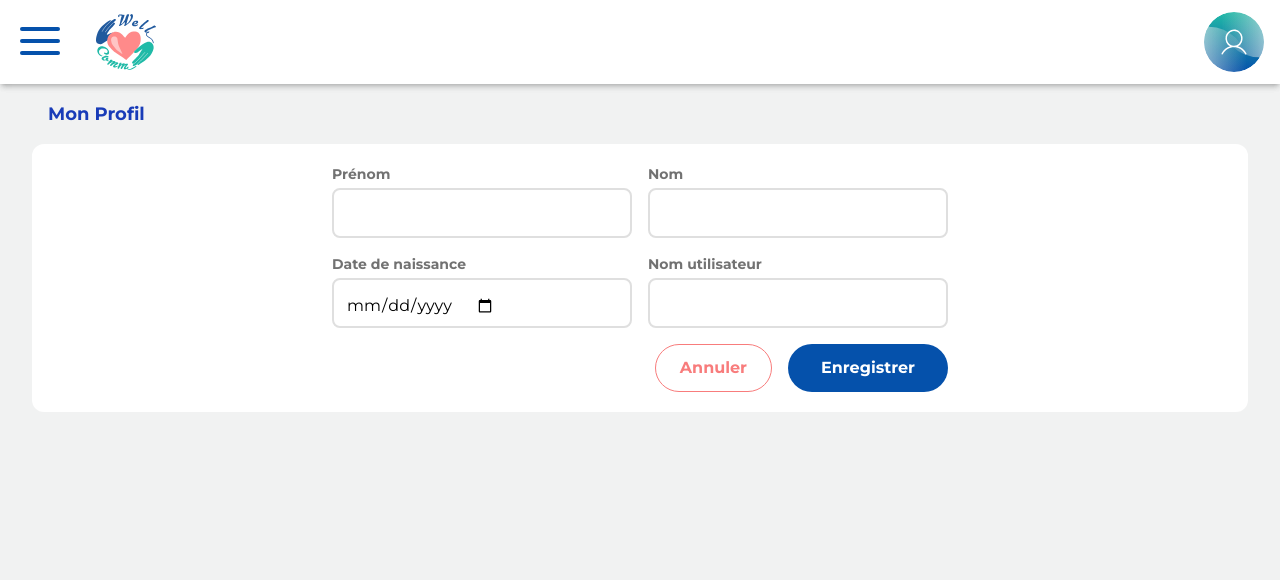
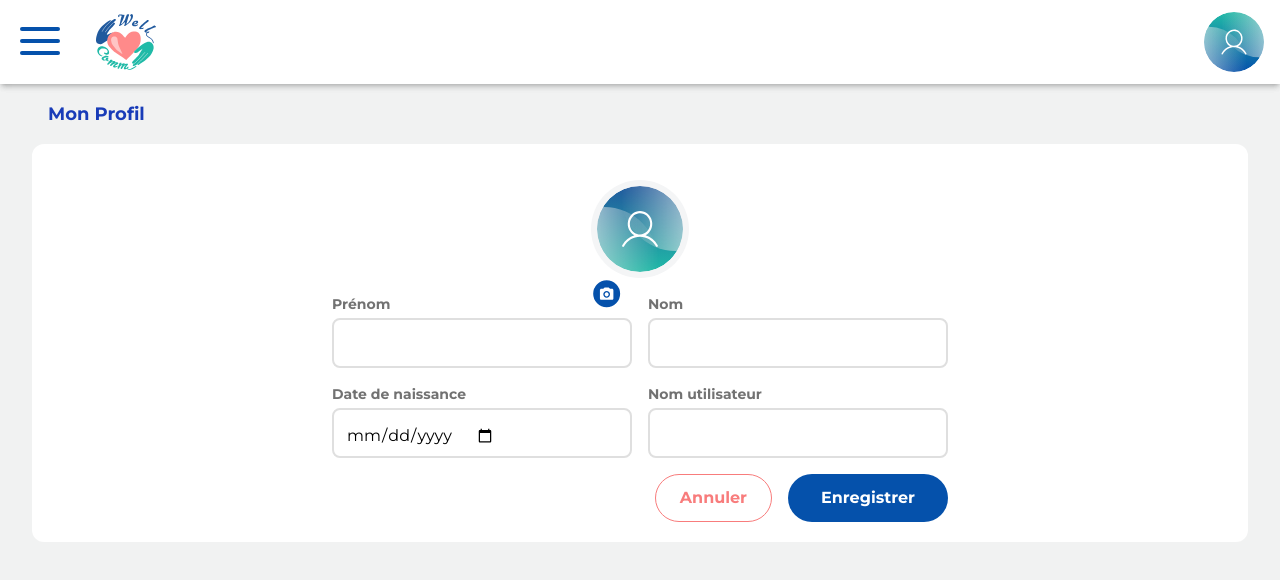
Before and after one commit to TheGamerFarmer/Well-Comm, a Next.js app in the folder site-web/: page /userSpace in a window 1280 px wide. Shown: the top 580 px of the page. Built offline with nearby package versions, Linux system fonts and the light colour scheme.

Commit message:
user profil
Signed-off-by: mieuphoriya <ledikoska12@gmail.com>

```diff
--- a/site-web/app/userSpace/page.tsx
+++ b/site-web/app/userSpace/page.tsx
@@ -1,13 +1,37 @@
 
 import HeaderLoged from "@/components/HeaderLoged";
 import {Button} from "@/components/ButtonMain";
+import Image from "next/image";
 
 export default function UserSpace() {
     return (
 
 <div className="mx-auto px-4 sm:px-6 lg:px-8 max-w-7xl">
             <p className=" p-4 text-lg font-bold text-blue-800">Mon Profil</p>
+
+
             <div  className=" flex justify-center items-center flex-col  bg-[#ffffff] w-[100%] rounded-xl border-20 border-white">
+
+            <div className="p-4 w-[130px]  h-[130px]">
+                <Image
+                    src="/images/avatar.svg"
+                    alt="user avatar"
+                    className="relative"
+                    width={130}
+                    height={130}
+                    priority
+                />
+
+                <Image
+                    src="/images/add_photo.svg"
+                    alt="user avatar"
+                    width={32}
+                    height={32}
+                    className="sticky right-5"
+                    priority
+                />
+
+            </div>
 
             <form className="mx-auto max-w-200 ">
                 <div className="flex flex-col md:flex-row md:gap-4">
```
Also changed, not shown: site-web/public/images/add_photo.svg (added), site-web/public/images/avatar.svg (added).
